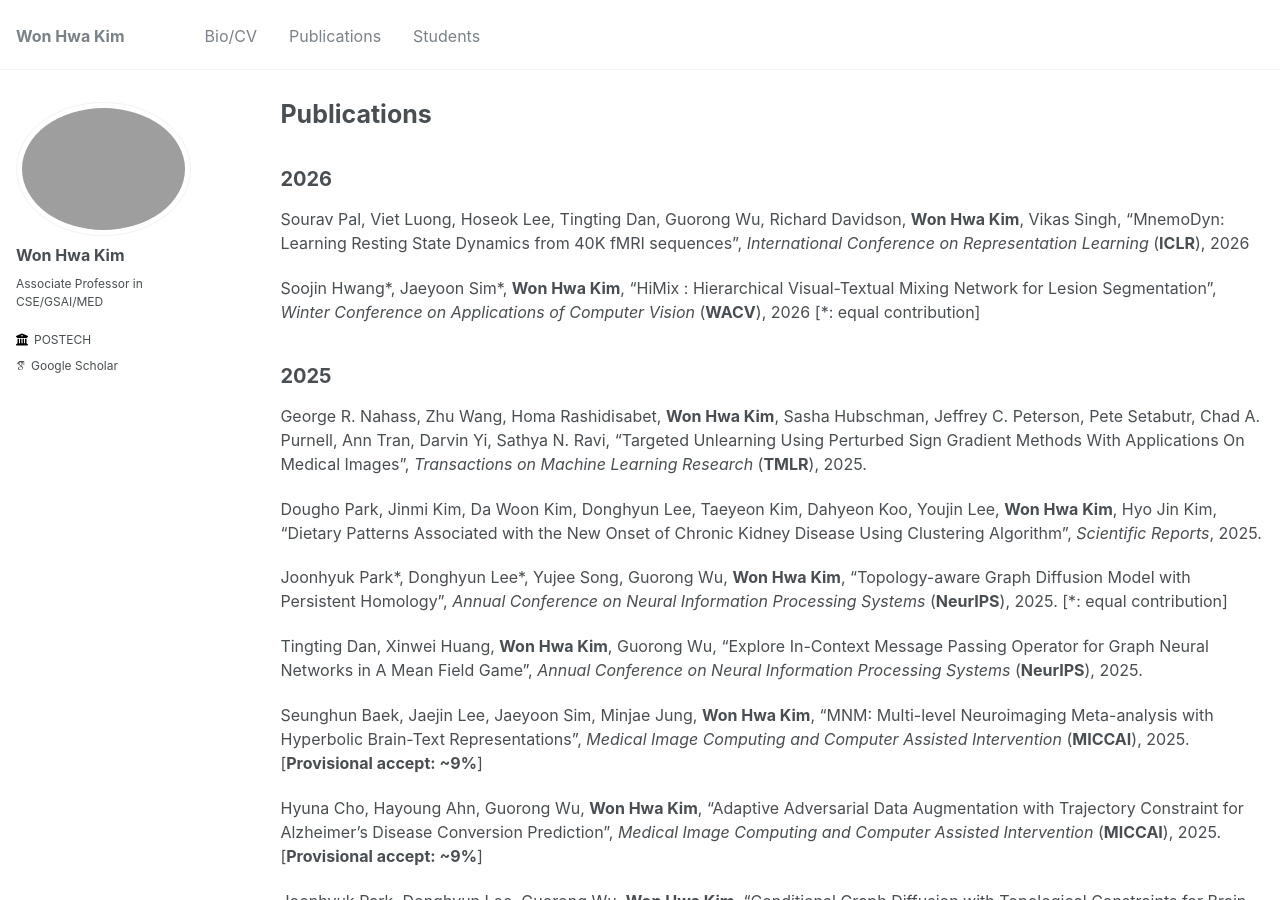
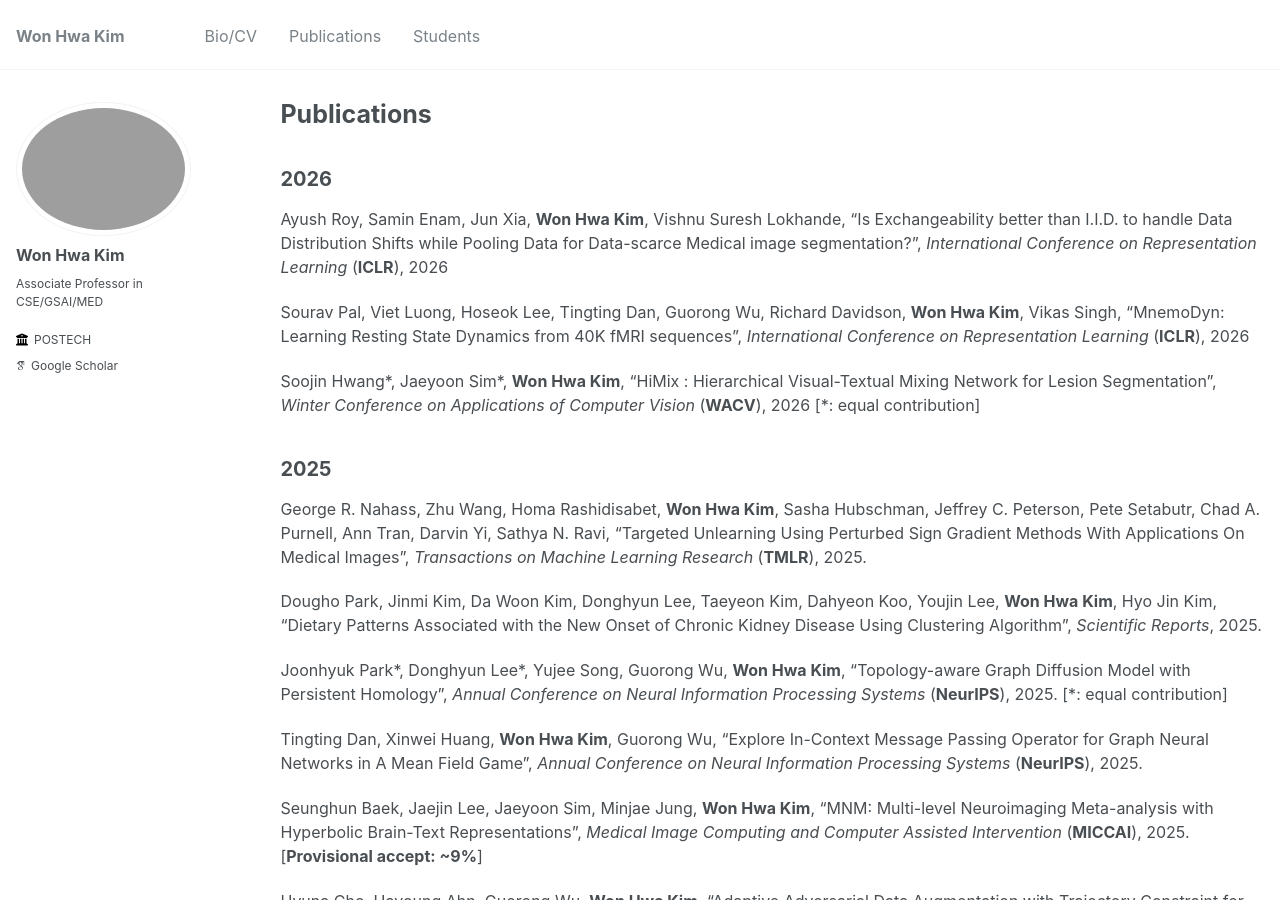
Before and after one commit to wwplato/wwplato.github.io, a Jekyll site: the page built from _pages/publications.md, in a window 1280 px wide and 900 px high. Built offline with Jekyll 4.4.1, drawn with Linux system fonts in a browser that asks for light colours; some web fonts are replaced.

Commit message:
Update publications.md

```diff
--- a/_pages/publications.md
+++ b/_pages/publications.md
@@ -8,6 +8,7 @@ author_profile: true
 
 2026
 ------
+Ayush Roy, Samin Enam, Jun Xia, **Won Hwa Kim**, Vishnu Suresh Lokhande, "Is Exchangeability better than I.I.D. to handle Data Distribution Shifts while Pooling Data for Data-scarce Medical image segmentation?", *International Conference on Representation Learning* (**ICLR**), 2026
 
 Sourav Pal, Viet Luong, Hoseok Lee, Tingting Dan, Guorong Wu, Richard Davidson, **Won Hwa Kim**, Vikas Singh, "MnemoDyn: Learning Resting State Dynamics from 40K fMRI sequences", *International Conference on Representation Learning* (**ICLR**), 2026
 
```
